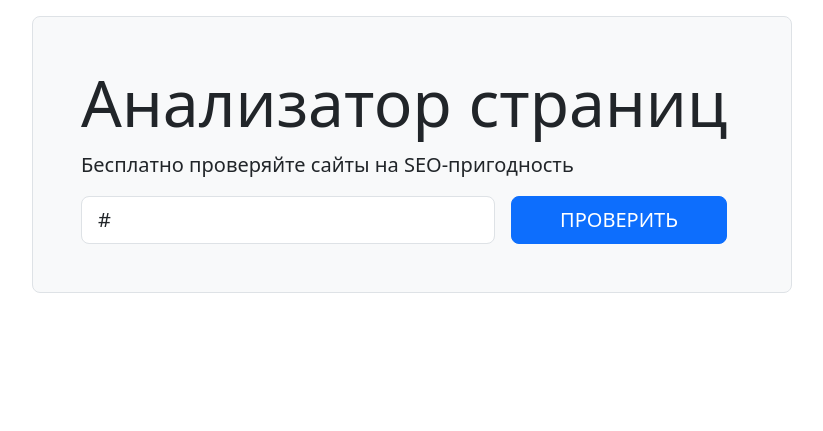
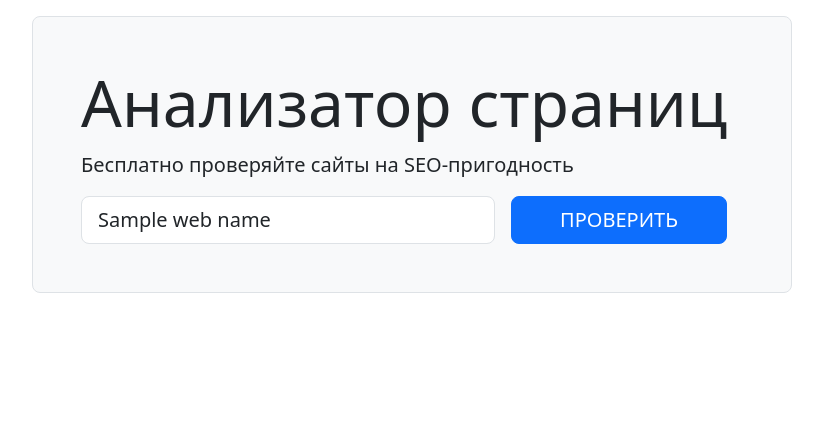
Before and after one commit to Rudich1988/page_analyzer_project, a Flask app: template page_analyzer/templates/index.html in a window 1280 px wide. Shown: the part 56-487 px from the top of the page, without its empty margins (228-1051 px from the left). Run offline with Flask 3, Linux system fonts and the light colour scheme; the template is opened without the code that fills it: most values are stand-ins (such as "Sample title", 1, 10 or a date in 2020).

Commit message:
check2 cor4 step

```diff
--- a/page_analyzer/app.py
+++ b/page_analyzer/app.py
@@ -20,8 +20,7 @@ app.config['SECRET_KEY'] = os.getenv('SECRET_KEY')
 
 @app.route('/')
 def show_form():
-    website_name = {'url': ''}
-    return render_template('/index.html', website_name=website_name)
+    return render_template('/index.html')
 
 
 @app.route('/urls', methods=['GET', 'POST'])
@@ -37,7 +36,7 @@ def add_website():
             case Statuses.ERROR:
                 flash('Некорректный URL', 'error')
                 return (render_template('/index.html',
-                                        website_name=result['website_data']),
+                                        web_name=result['website_data']['url']),
                         HTTPStatus.UNPROCESSABLE_ENTITY)
             case Statuses.SUCCESS:
                 flash('Страница успешно добавлена', 'success')
--- a/page_analyzer/templates/index.html
+++ b/page_analyzer/templates/index.html
@@ -17,7 +17,7 @@
           <h1 class="display-3">Анализатор страниц</h1>
           <p class="lead">Бесплатно проверяйте сайты на SEO-пригодность</p>
           <form action="{{ url_for('add_website') }}" method="post" class="d-flex justify-content-center" required>
-            <input type="text" name="url" placeholder="https://www.example.com"value="{{ website_name['url'] }}"  class="form-control form-control-lg">
+            <input type="text" name="url" placeholder="https://www.example.com"value="{{ web_name }}"  class="form-control form-control-lg">
             <input type="submit" class="btn btn-primary  btn-lg ms-3 px-5 text-uppercase mx-3" value="Проверить">
           </form>
         </div>
```
